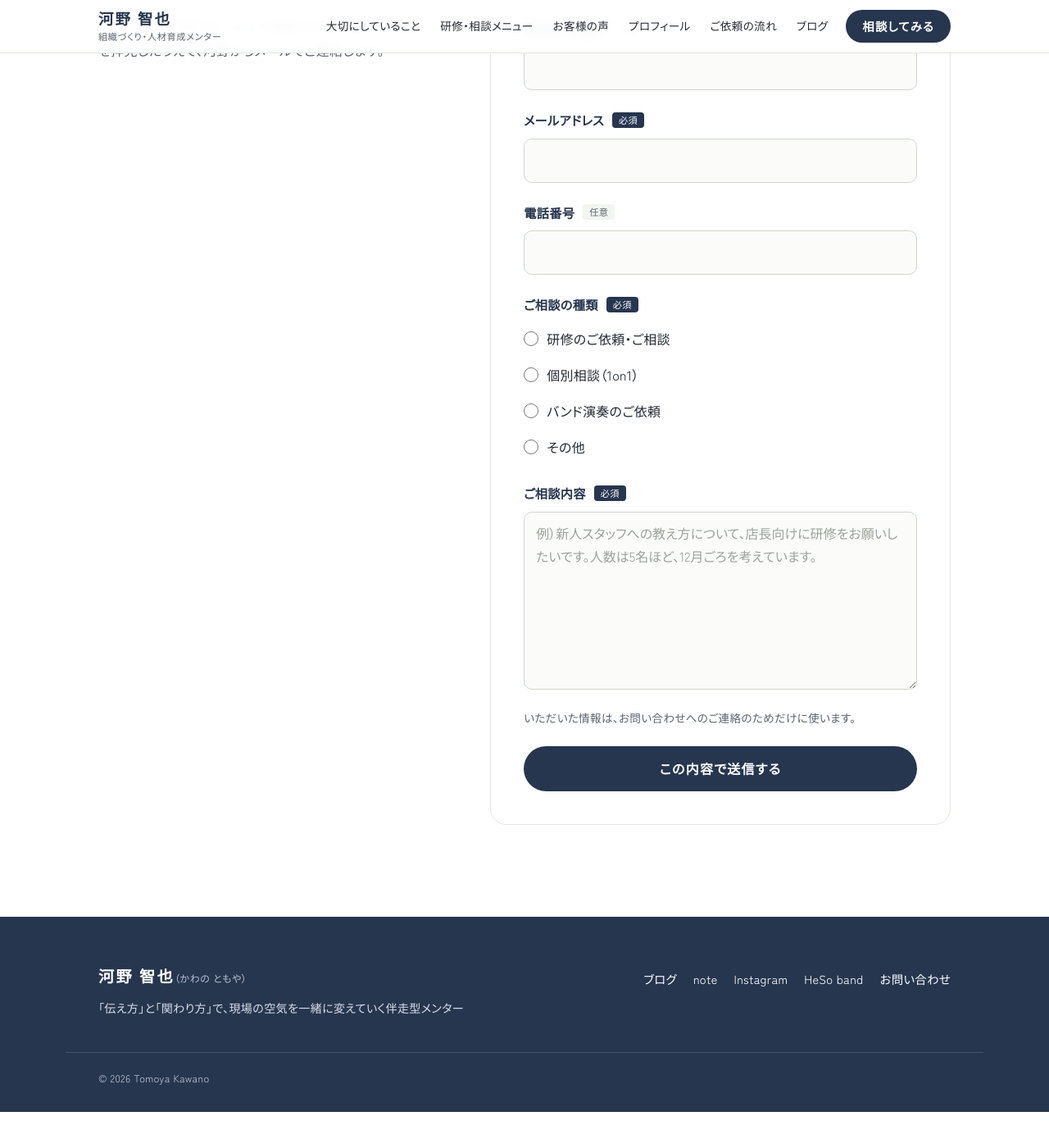
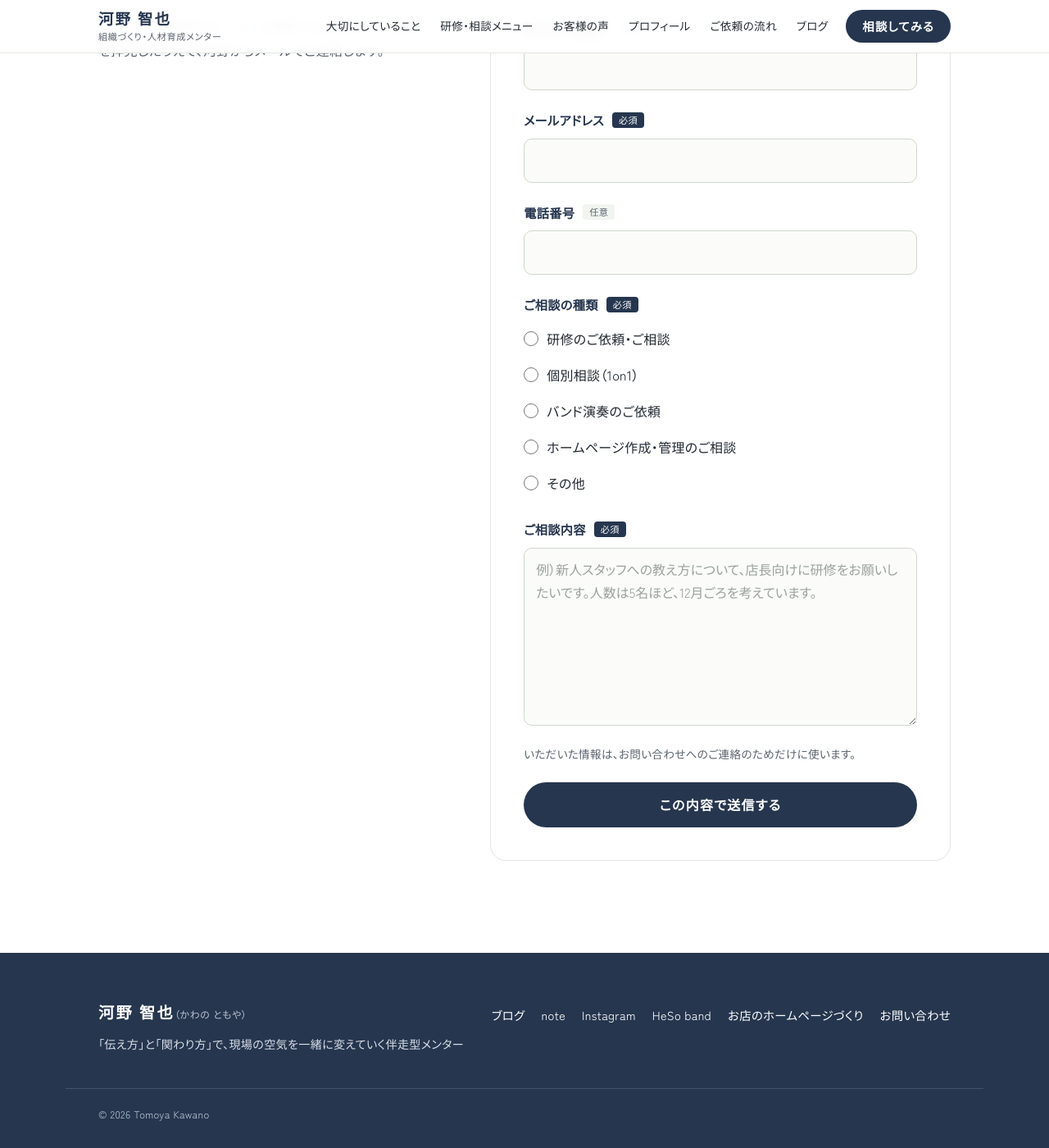
Before and after one commit to heso710soul-ctrl/kawano-training-profile, a Jekyll site: the page built from index.html, in a window 1280 px wide and 1400 px high, scrolled down 6045 px. Shown: the whole window at 82% size. Built offline with Jekyll 4.4.1, drawn with Linux system fonts in a browser that asks for light colours; some web fonts are replaced; before the commit the page ends 7401 px from its top, so only the background shows below that.

Commit message:
お店のホームページ作成・管理サイトへの入口を追加
Co-Authored-By: Claude Opus 5.5 <noreply@anthropic.com>
Claude-Session: https://claude.ai/code/session_019AyyreP3d5mYF3iofRwRqU

```diff
--- a/_includes/site-footer.html
+++ b/_includes/site-footer.html
@@ -9,6 +9,7 @@
       <li><a href="https://note.com/heso710" target="_blank" rel="noopener">note</a></li>
       <li><a href="https://www.instagram.com/heso710/" target="_blank" rel="noopener">Instagram</a></li>
       <li><a href="https://heso710soul-ctrl.github.io/HeSoband/" target="_blank" rel="noopener">HeSo band</a></li>
+      <li><a href="https://heso710soul-ctrl.github.io/kawano-web/" target="_blank" rel="noopener">お店のホームページづくり</a></li>
       <li><a href="{{ site.baseurl }}/#contact">お問い合わせ</a></li>
     </ul>
   </div>
--- a/index.html
+++ b/index.html
@@ -176,6 +176,13 @@
             </div>
             <a class="text-link" href="https://heso710soul-ctrl.github.io/HeSoband/" target="_blank" rel="noopener noreferrer">HeSo band の公式サイトを見る</a>
           </article>
+          <article class="menu-feature">
+            <div>
+              <h3>お店のホームページ作成・管理</h3>
+              <p>仙台の飲食店・個人店向けに、ホームページの作成から公開後の更新・管理、SNSの告知まで、お話を伺いながら一緒に進めています。</p>
+            </div>
+            <a class="text-link" href="https://heso710soul-ctrl.github.io/kawano-web/" target="_blank" rel="noopener noreferrer">ホームページ作成・管理のサイトを見る</a>
+          </article>
         </div>
       </div>
 
@@ -330,6 +337,7 @@
           <label class="choice"><input type="radio" name="topic" value="研修のご依頼・ご相談" required> 研修のご依頼・ご相談</label>
           <label class="choice"><input type="radio" name="topic" value="個別相談（1on1）"> 個別相談（1on1）</label>
           <label class="choice"><input type="radio" name="topic" value="バンド演奏のご依頼"> バンド演奏のご依頼</label>
+          <label class="choice"><input type="radio" name="topic" value="HP：ホームページ作成・管理"> ホームページ作成・管理のご相談</label>
           <label class="choice"><input type="radio" name="topic" value="その他"> その他</label>
         </fieldset>
         <div class="field">
--- a/style.css
+++ b/style.css
@@ -519,6 +519,7 @@ ul, ol { list-style: none; }
 }
 .menu-feature p { color: var(--ink-soft); }
 .menu-feature p + p { margin-top: 8px; }
+.menu-feature + .menu-feature { margin-top: 16px; }
 
 /* ------------------------------------------------------------
    7. お客様の声
```
